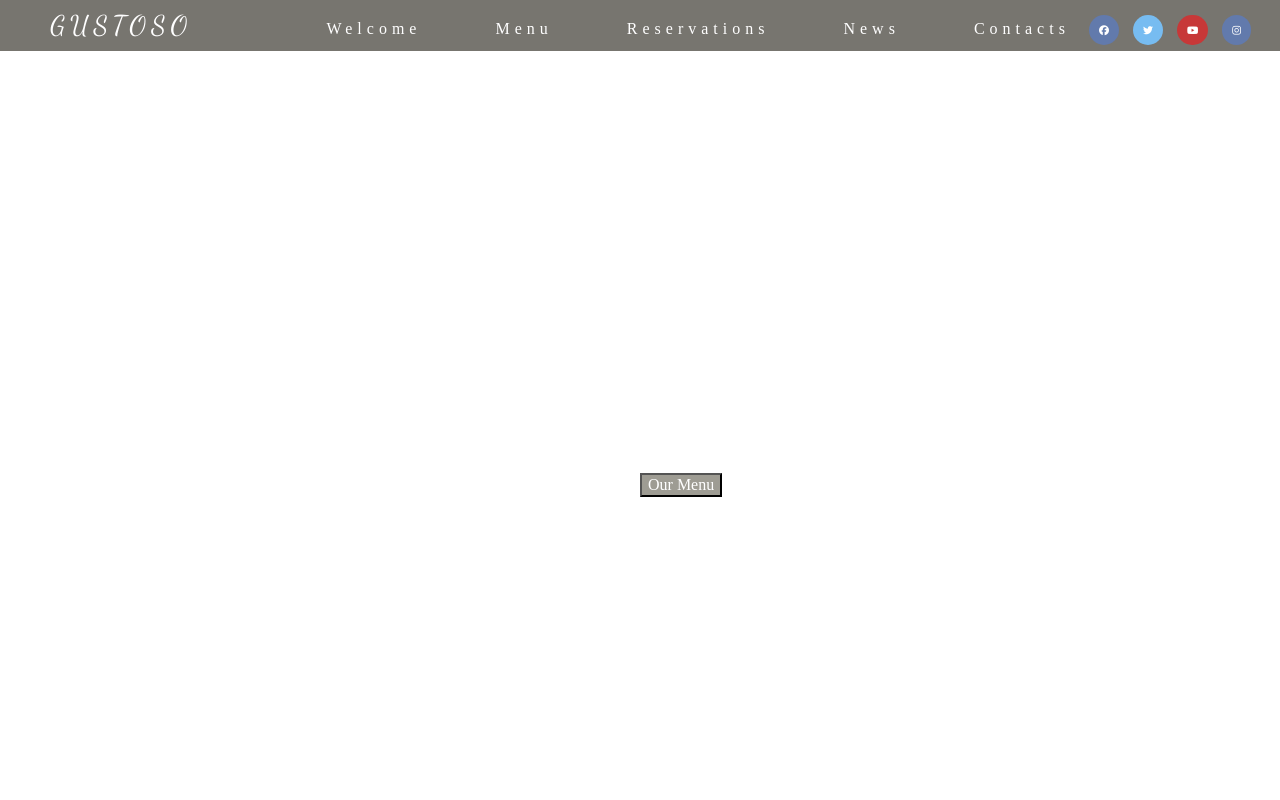
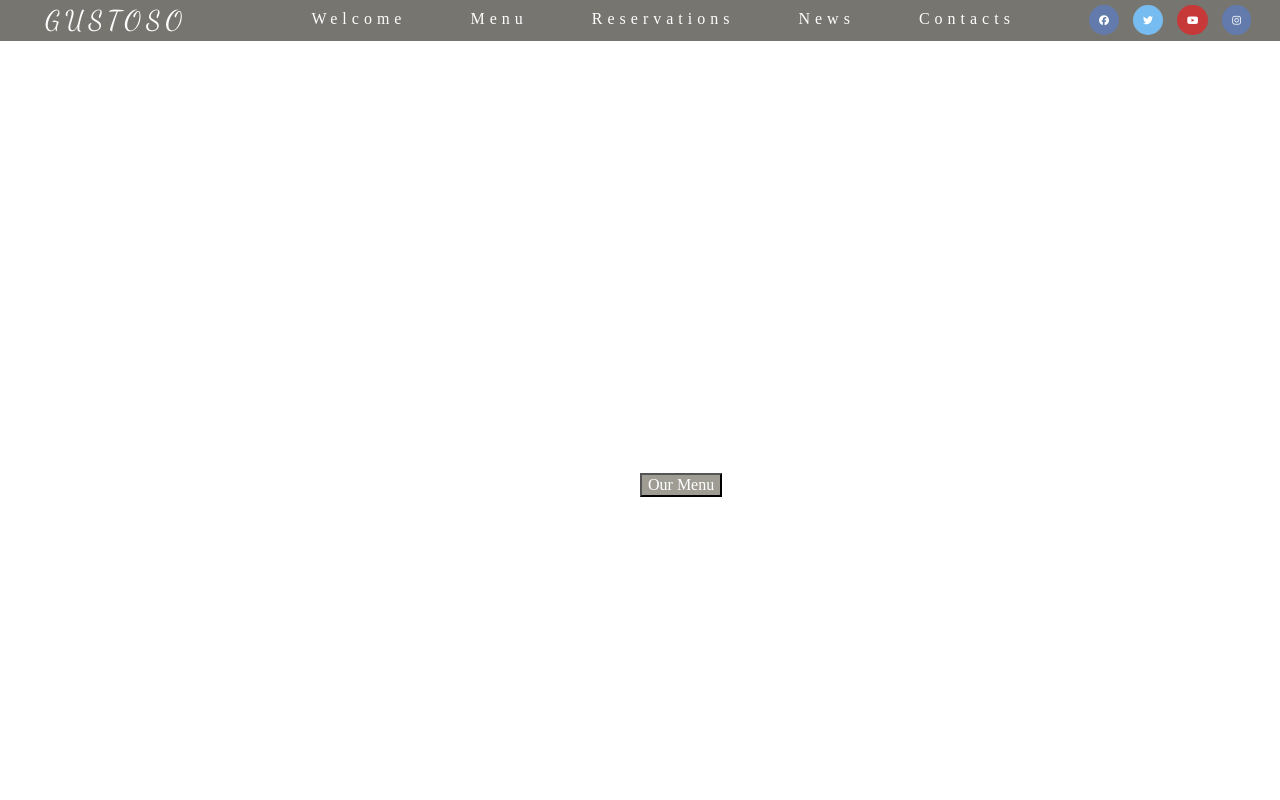
Before and after one commit to akrom1kas/website-test, a plain HTML site: page index.html in a window 1280 px wide. Shown: the top 800 px of the page. Drawn offline with nearby package versions, Linux system fonts and the light colour scheme; a web font is replaced by a local one.

Commit message:
paketimas

```diff
--- a/style.css
+++ b/style.css
@@ -32,21 +32,23 @@ nav{
     text-align: center;
     opacity: 80%;
 }
+span{
+    margin-left: 60px;
+}
 nav li{
     display: inline-block;
     list-style: none;
     letter-spacing: 5px;
-    padding: 10px;
+    padding: 5px;
     font-size: 16px;
-    margin-left:0px;
-    margin-top: 10px;
+    margin-left: 0;
+    margin-top: 5px;
 }
 #section1 nav ul{
     position: fixed;
     background-color: #56534c;
     width: 100%;
     margin-top: 0;
-
 }
 li a {
     list-style-type: none;
```
